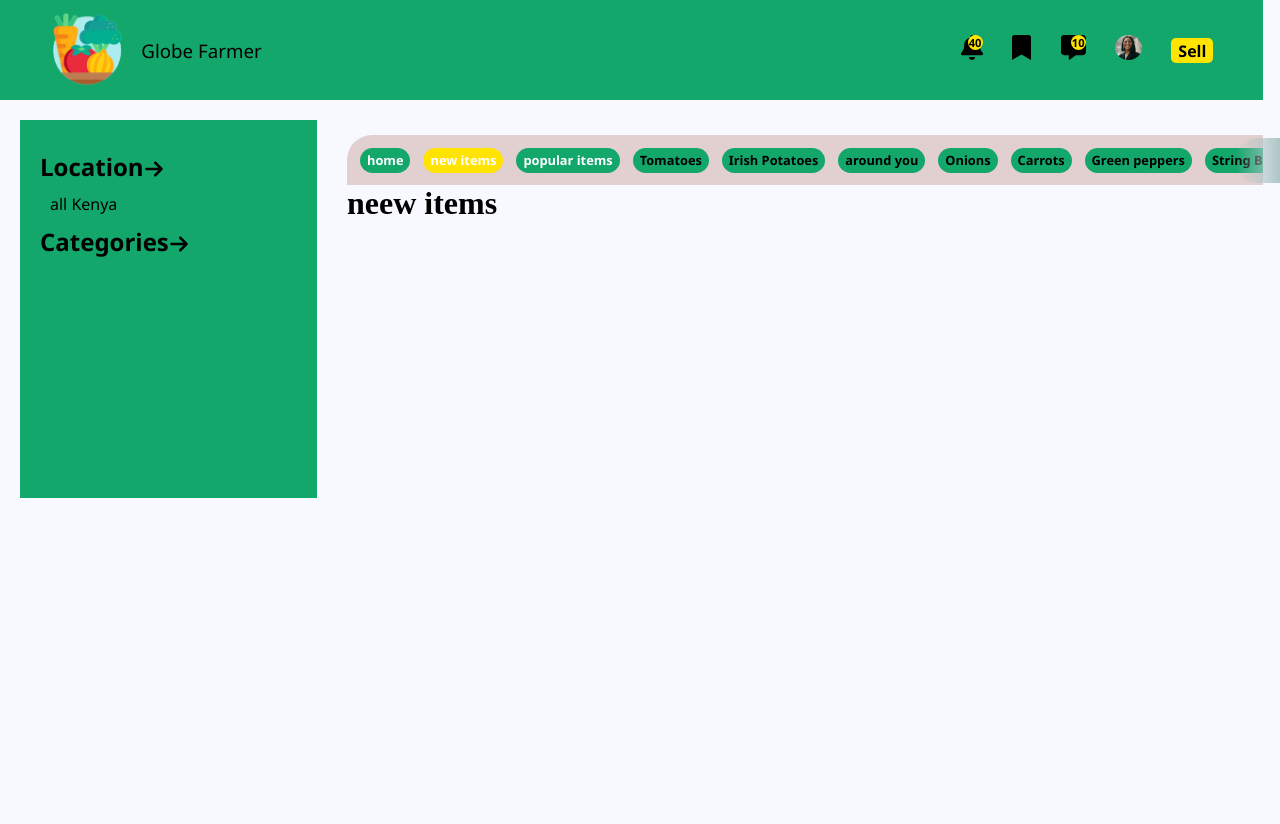
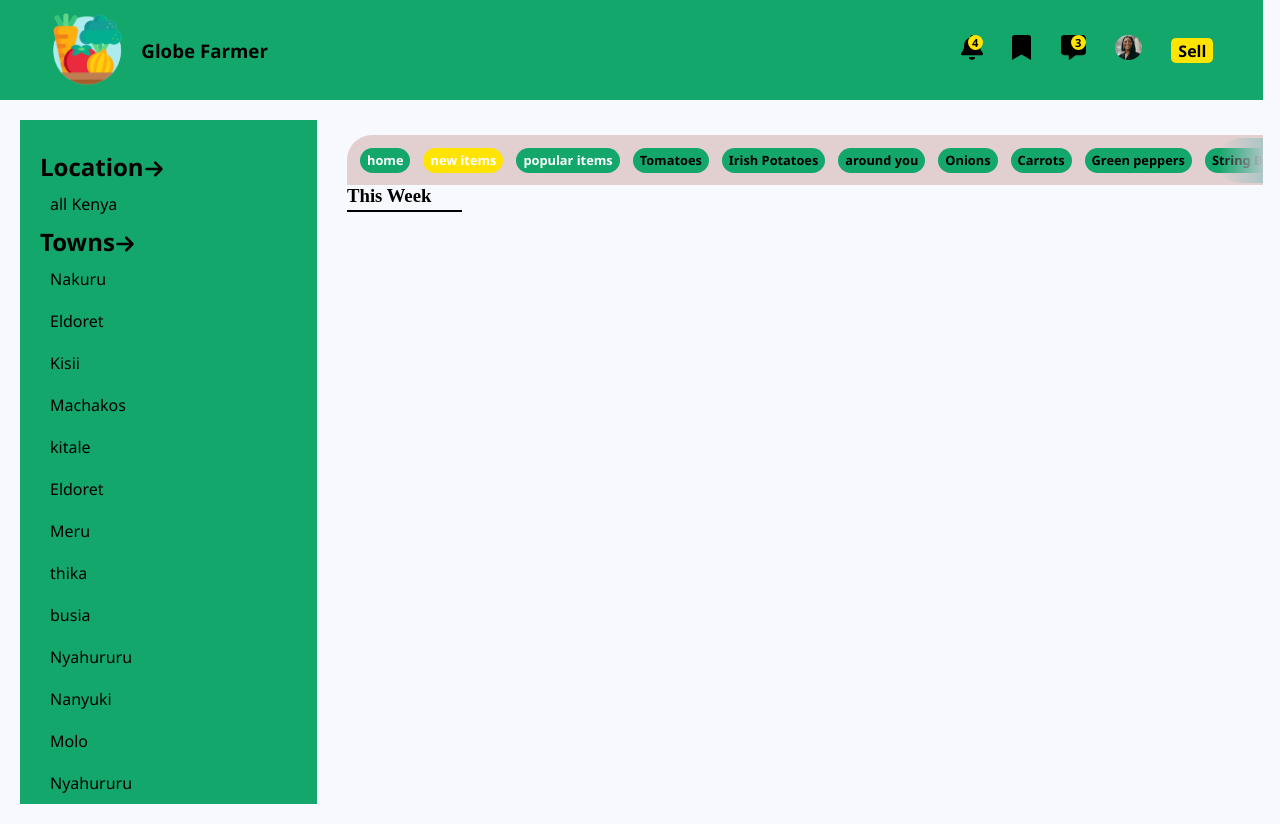
Before and after one commit to tinegaCollins/globe-farmer, a Vue app: page /new-items in a window 1280 px wide. Before the commit the page ends 800 px from the top, so only its background shows below. Built offline with nearby package versions, Linux system fonts and the light colour scheme; a web font is replaced by a local one.

Commit message:
new commit today

```diff
--- a/src/App.vue
+++ b/src/App.vue
@@ -40,7 +40,6 @@ export default {
 
 <style scoped>
   main{
-    overflow-x: hidden;
     width: calc(99vw - 4px) !important;
     padding: 20px 0 20px 20px;
     column-gap: 30px;
--- a/src/components/appTopBar.vue
+++ b/src/components/appTopBar.vue
@@ -27,7 +27,7 @@
             </div>
        </div>
        <div class="dropdown" @click="show" v-if="showDropDown">
-           <img src="../assets/icons/caret-down-solid.svg" alt="" srcset="">
+           <img :src="dropDownImg" alt="" srcset="" ref="rotate">
        </div>
    </div>
 </template>
@@ -39,9 +39,10 @@ export default {
             account: 'Account',
             Image: 'circle-user-solid.svg',
             showIcons: true,
-            notifications: 40,
-            messages: 10,
+            notifications: 4,
+            messages: 3,
             showDropDown: false,
+            dropDownImg: './icons/caret-down-solid.svg'
         }
     },
     methods: {
@@ -50,10 +51,11 @@ export default {
         },
         show(){
             this.showIcons = !this.showIcons
+            this.$refs.rotate.classList.toggle('rotate')
+            // this.dropDownImg = this.dropDownImg === './icons/caret-down-solid.svg' ? './icons/caret-up-solid.svg' : './icons/caret-down-solid.svg'
         }
     },
     beforeMount() {
-
         this.Image = './icons/face-shot.png'
         if(window.innerWidth < 768){
             this.showIcons = false
@@ -78,7 +80,7 @@ export default {
         align-self: center;
         margin-right: auto;
         font-family: var(--title-font);
-        font-weight: 300;
+        font-weight: 700;
     }
     .wrapper > img{
         padding: 5px;
@@ -163,8 +165,6 @@ export default {
         }
         .dataicons > div{
             border-bottom: 1px solid black;
-            /* border-right: 1px solid black; */
-            /* border-left: 1px solid black; */
             width: 100%;
             height: 100%;
             display: flex;
@@ -176,12 +176,19 @@ export default {
         }
         .notificationNumber{
             top: 10px;
-            font-size: 1em;
-            padding: 0 4px 0 4px;
             right: 5px;
+            width: 15px;
+        display: grid;
+        place-items: center;
         }
         .sell{
             border-bottom: none !important;
-        }
+            }
+    }
+    .dropdown > img{
+        transition: transform .3s ease-in-out;
+    }
+    .rotate{
+        transform: rotate(180deg);
     }
 </style>
--- a/src/components/mid-views-bar.vue
+++ b/src/components/mid-views-bar.vue
@@ -51,10 +51,13 @@ export default {
     overflow-x: scroll;
     padding: 0 5px 0 10px;
     border-top-left-radius: 25px;
+    position: sticky;
+    top: 0px;
+    z-index: 1000;
 }
 ::-webkit-scrollbar{
     height: 8px;
-    width: 8px;
+    width: 0px;
 }
 ::-webkit-scrollbar-track{
     background: var(--main-color);
@@ -64,9 +67,6 @@ export default {
     height: 10px;
     background: black;
 }
-/* ::-webkit-scrollbar-thumb:hover{
-    background: blue;
-} */
 @supports (scrollbar-color: red blue){
     *{
         scrollbar-color: black #086641;
@@ -83,7 +83,6 @@ export default {
     border-top-left-radius: 50%;
     border-bottom-left-radius: 50%;
 }
-/* edit the scroll bar  */
 .barItem{
     background: var(--main-color);
     padding: 3px 7px 0px 7px;
--- a/src/components/side-bar.vue
+++ b/src/components/side-bar.vue
@@ -5,19 +5,20 @@
                 <p>all Kenya</p>
             </div>
             <div class="categories">
-                <h2>Categories<img src= "../assets/icons/arrow-right-solid.svg"></h2>
-                <p></p>
-                <p></p>
-                <p></p>
-                <p></p>
-                <p></p>
-                <p></p>
-                <p></p>
-                <p></p>
-                <p></p>
-                <p></p>
-                <p></p>
-                <p></p>
+                <h2>Towns<img src= "../assets/icons/arrow-right-solid.svg"></h2>
+                <p>Nakuru</p>
+                <p>Eldoret</p>
+                <p>Kisii</p>
+                <p>Machakos</p>
+                <p>kitale</p>
+                <p>Eldoret</p>
+                <p>Meru</p>
+                <p>thika</p>
+                <p>busia</p>
+                <p>Nyahururu</p>
+                <p>Nanyuki</p>
+                <p>Molo</p>
+                <p>Nyahururu</p>
             </div>
    </section>
 </template>
@@ -37,6 +38,8 @@ export default {
     z-index: 1;
     height: max-content;
     /* this needs to be sticky */
+    position: sticky;
+    top: 20px;
 }
 .location{
     margin-top: 30px;
--- a/src/views/home-views.vue
+++ b/src/views/home-views.vue
@@ -17,7 +17,7 @@
                 <p>Price :{{ product.products.price}} </p>
                 <p>Location : {{ product.location }}</p>
                 <p>Farmer : {{ product.name }} </p>
-                <router-link :to="{ name: 'productDetails', params: { det: product.id }}"><button class="button1"> <span>Order Now</span></button></router-link>
+                <router-link :to="{ name: 'productDetails', params: { det: product.id }}"><button><span>Order Now</span></button></router-link>
             </div>
       </div>
    </div>
@@ -198,7 +198,8 @@ export default {
       font-family: var(--main-font);
       display: flex;
       flex-direction: column;
-      row-gap: 20px;
+      gap: 20px;
+      overflow-x: hidden;
    }
    .advertBar{
       display: flex;
@@ -225,7 +226,7 @@ export default {
     }
     #trendingAds::after{
     content: "";
-       width: 100px;
+    width: 115px;
     height: 2px;
     background-color: black;
     position: absolute;
--- a/src/views/new-items.vue
+++ b/src/views/new-items.vue
@@ -1,5 +1,7 @@
 <template>
-  <h1> neew items</h1>
+  <div class="wrapper">
+    <h3 id="trendingAds">This Week</h3>
+  </div>
 </template>
 
 <script>
@@ -8,6 +10,18 @@ export default {
 }
 </script>
 
-<style>
+<style scoped>
 
+   .wrapper > h3{
+       position: relative;
+    }
+    #trendingAds::after{
+    content: "";
+    width: 115px;
+    height: 2px;
+    background-color: black;
+    position: absolute;
+    left: 0;
+    bottom: -5px;
+ }
 </style>
```
Also changed, not shown: public/icons/caret-down-solid.svg (renamed from src/assets/icons/caret-down-solid.svg), public/icons/caret-up-solid.svg (added), src/assets/styles/global.css (line endings or trailing spaces). Lines whose indentation alone changed are shown as unchanged.
